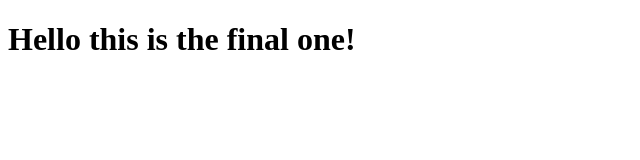
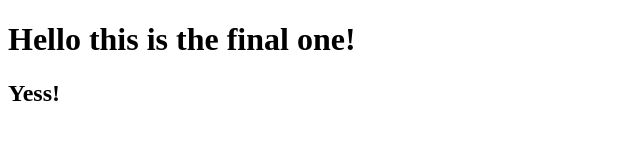
Before and after one commit to Danish1246/devops_test, a plain HTML site: page index.html in a window 1280 px wide. Shown: the full height of the page, 0-640 px from the left. Drawn offline with Linux system fonts and the light colour scheme.

Commit message:
Branch commit

```diff
--- a/index.html
+++ b/index.html
@@ -7,5 +7,6 @@
 </head>
 <body>
     <h1>Hello this is the final one!</h1>
+    <h2>Yess!</h2>
 </body>
 </html>
```
